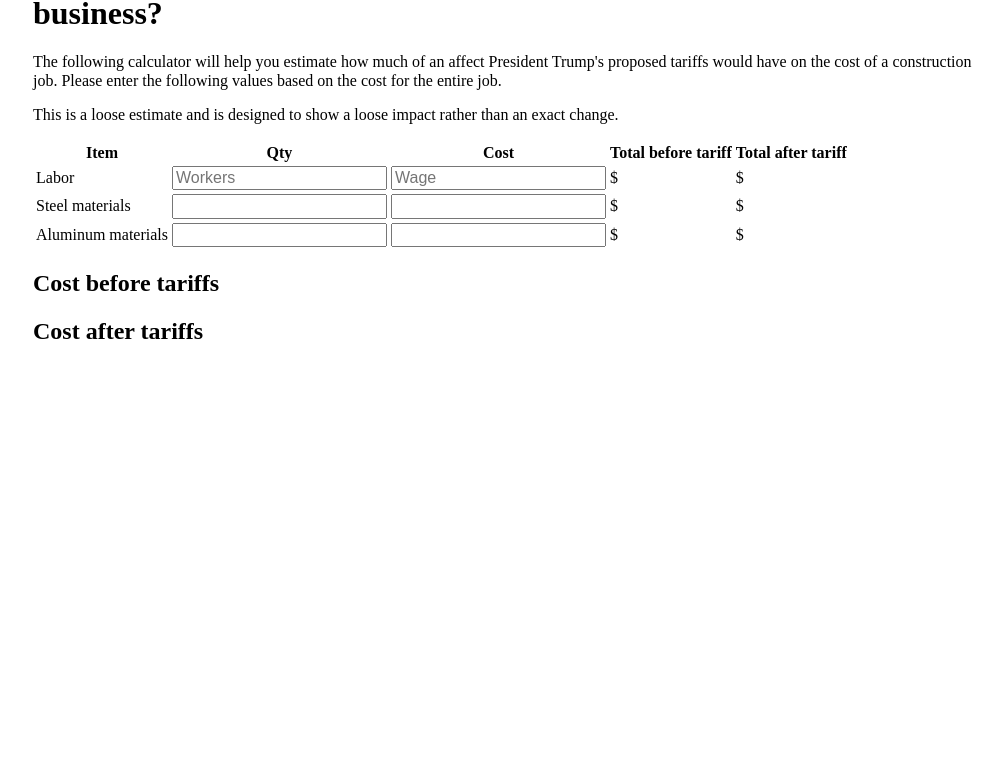
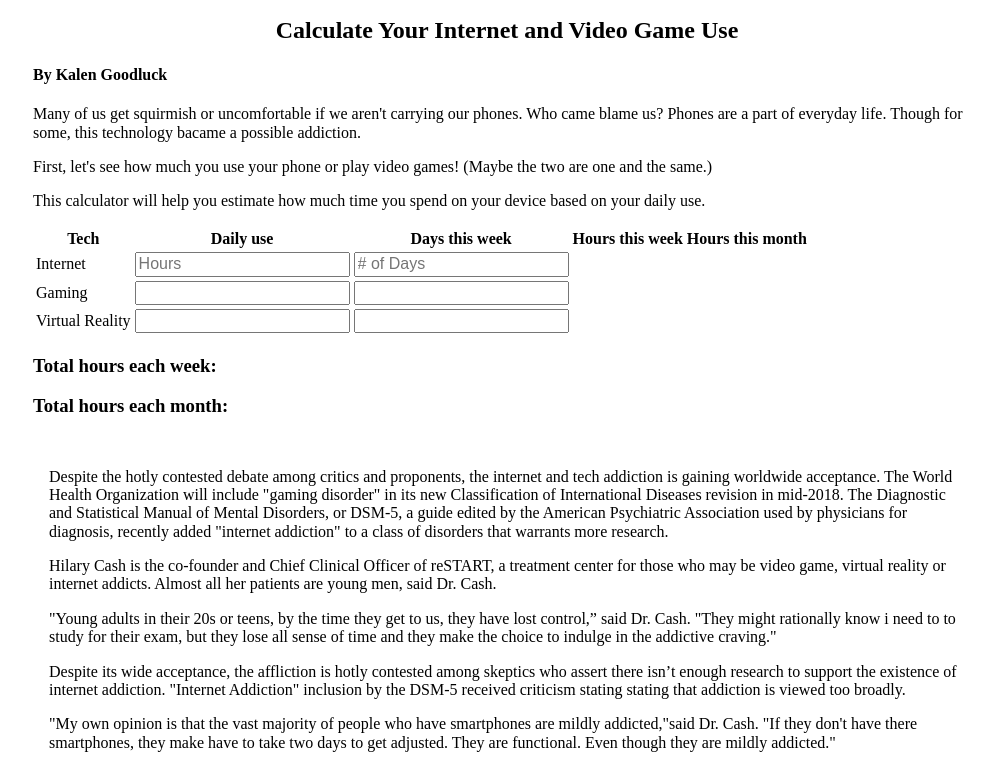
Before and after one commit to kalengoodluck/updated_calculator_addiction, a plain HTML site: page index.html in a window 1280 px wide. Shown: the part 79-844 px from the top of the page, without its empty margins (133-1135 px from the left). Before the commit the page ends 800 px from the top, so only its background shows below. Drawn offline with nearby package versions, Linux system fonts and the light colour scheme.

Commit message:
new updated work

```diff
--- a/index.html
+++ b/index.html
@@ -26,51 +26,66 @@
     <body>
         <!-- YOUR CONTENT GOES HERE -->
         <div class="container">
-            <h1>How will steel and aluminum tariffs impact your construction business?</h1>
-            <p>The following calculator will help you estimate how much of an affect President Trump's proposed tariffs would have on the cost of a construction job. Please enter the following values based on the cost for the entire job.</p>
+            <h1>The Internet Addict</h1>
+            <h2>Calculate Your Internet and Video Game Use</h2>
+            <h4>By Kalen Goodluck</h4>
 
-            <p>This is a loose estimate and is designed to show a loose impact rather than an exact change.</p>
+            <p>Many of us get squirmish or uncomfortable if we aren't carrying our phones. Who came blame us? Phones are a part of everyday life. Though for some, this technology bacame a possible addiction.</p>
+            <p>First, let's see how much you use your phone or play video games! (Maybe the two are one and the same.)</p>
+
+            <p>This calculator will help you estimate how much time you spend on your device based on your daily use.</p>
+
             <table>
                 <tr>
-                    <th>Item</th>
-                    <th>Qty</th>
-                    <th>Cost</th>
-                    <th>Total before tariff</th>
-                    <th>Total after tariff</th>
+                    <th>Tech</th>
+                    <th>Daily use</th>
+                    <th>Days this week</th>
+                    <th>Hours this week</th>
+                    <th>Hours this month</th>
                 </tr>
-                <tr class="item" data-tariff-percent="0">
-                    <td>Labor</td>
+                <tr class="item" data-tariff-percent="300">
+                    <td>Internet</td>
                     <td>
-                        <input class="qty" type="number" placeholder="Workers" />
+                        <input class="qty" type="number" placeholder="Hours" />
                     </td>
-                    <td><input class="cost" type="number" placeholder="Wage" /></td>
-                    <td class="pre_total">$<span></span></td>
-                    <td class="post_total">$<span></span></td>
+                    <td><input class="cost" type="number" placeholder="# of Days" /></td>
+                    <td class="pre_total"><span></span></td>
+                    <td class="post_total"><span></span></td>
                 </tr>
-                <tr class="item" data-tariff-percent="25">
-                    <td>Steel materials</td>
+                <tr class="item" data-tariff-percent="300">
+                    <td>Gaming</td>
                     <td><input class="qty" type="number" /></td>
                     <td><input class="cost" type="number" /></td>
-                    <td class="pre_total">$<span></span></td>
-                    <td class="post_total">$<span></span></td>
+                    <td class="pre_total"><span></span></td>
+                    <td class="post_total"><span></span></td>
                 </tr>
-                <tr class="item" data-tariff-percent="10">
-                    <td>Aluminum materials</td>
+                <tr class="item" data-tariff-percent="300">
+                    <td>Virtual Reality</td>
                     <td><input class="qty" type="number" /></td>
                     <td><input class="cost" type="number" /></td>
-                    <td class="pre_total">$<span></span></td>
-                    <td class="post_total">$<span></span></td>
+                    <td class="pre_total"><span></span></td>
+                    <td class="post_total"><span></span></td>
                 </tr>
             </table>
 
             <div id="pre_total" class="total">
-                <h2>Cost before tariffs</h2>
+                <h3>Total hours each week:</h2>
                 <span></span>
             </div>
 
             <div id="post_total" class="total">
-                <h2>Cost after tariffs</h2>
+                <h3>Total hours each month:</h2>
                 <span></span>
+            </div>
+            <div class="container">
+              <p>Despite the hotly contested debate among critics and proponents, the internet and tech addiction is gaining worldwide acceptance. The World Health Organization will include "gaming disorder" in its new Classification of International Diseases revision in mid-2018. The Diagnostic and Statistical Manual of Mental Disorders, or DSM-5, a guide edited by the American Psychiatric Association used by physicians for diagnosis, recently added "internet addiction" to a class of disorders that warrants more research.</p>
+              <p>Hilary Cash is the co-founder and Chief Clinical Officer of reSTART, a treatment center for those who may be video game, virtual reality or internet addicts. Almost all her patients are young men, said Dr. Cash.</p>
+              <p>"Young adults in their 20s or teens, by the time they get to us, they have lost control,” said Dr. Cash. "They might rationally know i need to to study for their exam, but they lose all sense of time and they make the choice to indulge in the addictive craving."</p>
+              <p>Despite its wide acceptance, the affliction is hotly contested among skeptics who assert there isn’t enough research to support the existence of internet addiction. "Internet Addiction" inclusion by the DSM-5 received criticism stating stating that addiction is viewed too broadly.</p>
+              <p>"My own opinion is that the vast majority of people who have smartphones are mildly addicted,"said Dr. Cash. "If they don't have there smartphones, they make have to take two days to get adjusted. They are functional. Even though they are mildly addicted."</p>
+              <p>While the question of internet addiction rages on, the question remains for internet users: is your compulsion to your smart phone or internet gaming debilitating? In other words, is it crippling you from living your life?</p>
+              <p>Maybe it's time to taken an honest look at our relationship with the internet and reality.</p>
+              <p>Check your hours one more time.</p>
             </div>
         </div>
 
--- a/style.css
+++ b/style.css
@@ -22,10 +22,15 @@ html, body {
     font-size: 16px;
 }
 
+h1, h2 {
+  text-align: center;
+}
+
 .container {
     max-width: 980px;
     margin: 0 auto;
     padding: 1em;
+    /* background-color: rgba(255, 99, 71, 0.4) */
 }
 
 td, th {
```
